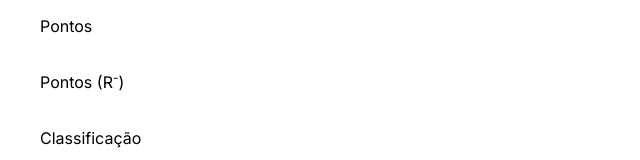
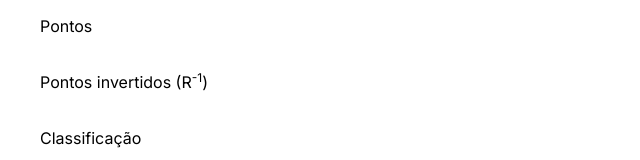
Before and after one commit to wolffbruno/reclass, a React (Create React App) app: page / in a window 1280 px wide. Shown: the part 170-330 px from the top of the page, without its empty margins (0-640 px from the left). Built offline with nearby package versions, Linux system fonts and the light colour scheme.

Commit message:
- Inverted relation.

```diff
--- a/src/App.tsx
+++ b/src/App.tsx
@@ -111,7 +111,7 @@ function App() {
                     </div>
                 </div>
                 <div>
-                    Pontos (R<sup>-</sup>)
+                    Pontos invertidos (R<sup>-1</sup>)
                     <div className="mt-2 flex gap-4 flex-wrap">
                         {
                             relation.invertedRelation.map((pair, i) => {
```
